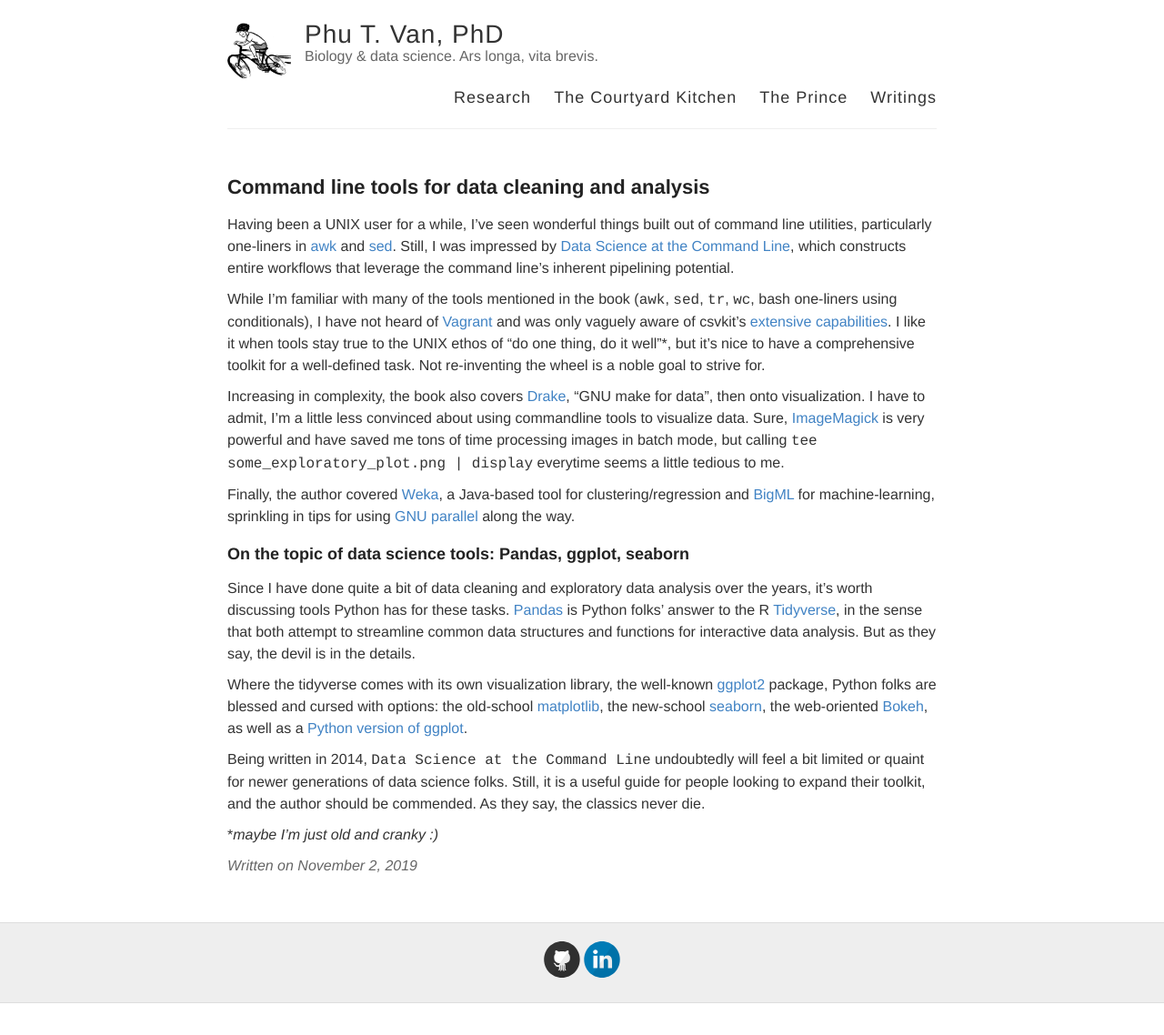
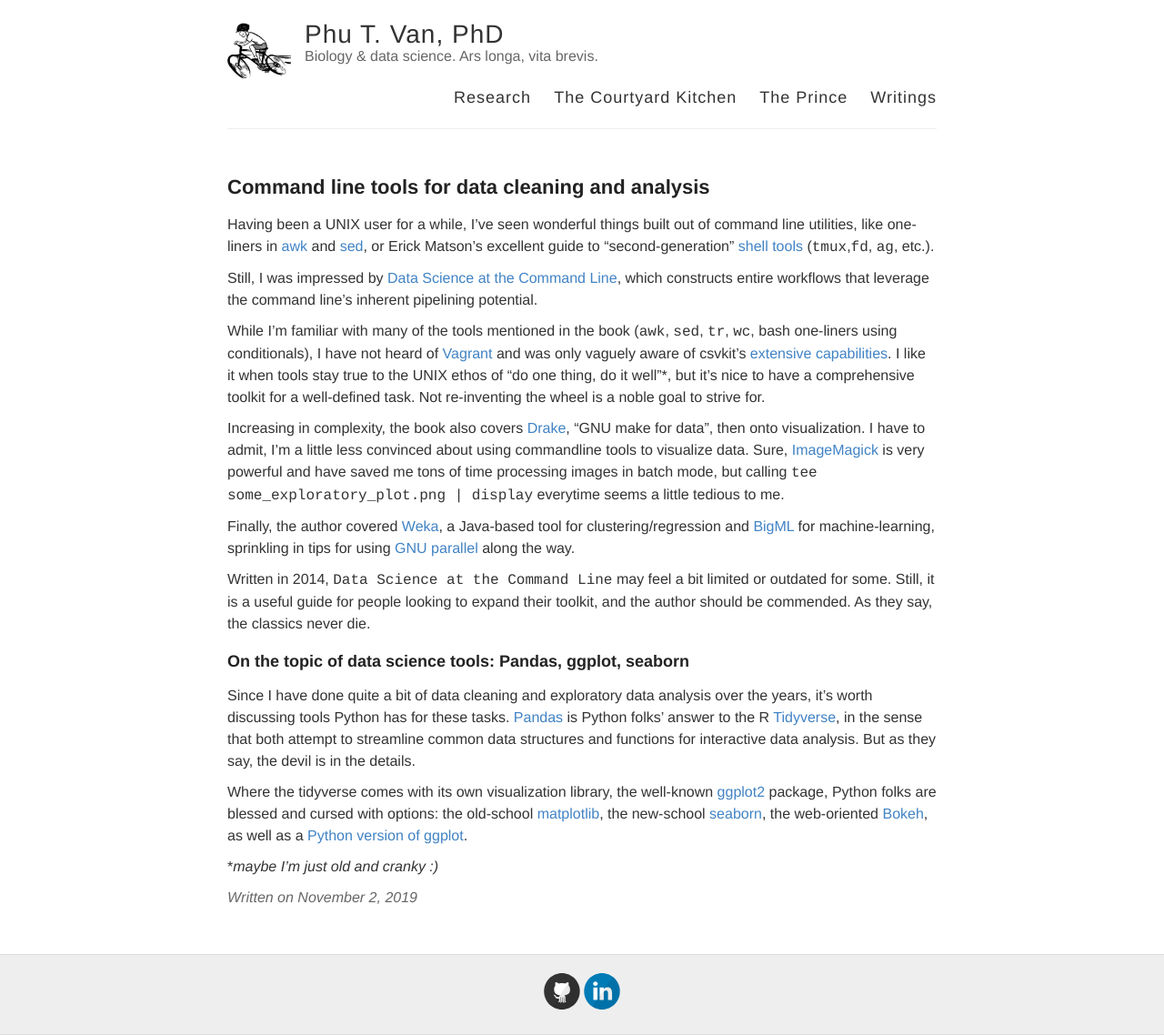
Before and after one commit to ptvan/ptvan.github.io, a Jekyll site: the page built from _posts/2019-11-02-command-line-tools.md, in a window 1280 px wide. Shown: the whole page at 91% size. Built offline with Jekyll 4.4.1, drawn with Linux system fonts in a browser that asks for light colours; before the commit the page ends 1103 px from its top, so only the background shows below that.

Commit message:
updated commandline tools blogpost

```diff
--- a/_posts/2019-11-02-command-line-tools.md
+++ b/_posts/2019-11-02-command-line-tools.md
@@ -3,7 +3,9 @@
 title: Command line tools for data cleaning and analysis
 ---
 
-Having been a UNIX user for a while, I've seen wonderful things built out of command line utilities, particularly one-liners in [awk](https://catonmat.net/awk-one-liners-explained-part-one) and [sed](https://catonmat.net/sed-one-liners-explained-part-one). Still, I was impressed by [Data Science at the Command Line](https://www.datascienceatthecommandline.com), which constructs entire workflows that leverage the command line's inherent pipelining potential.
+Having been a UNIX user for a while, I've seen wonderful things built out of command line utilities, like one-liners in [awk](https://catonmat.net/awk-one-liners-explained-part-one) and [sed](https://catonmat.net/sed-one-liners-explained-part-one), or Erick Matson's excellent guide to "second-generation" [shell tools](http://erick.matsen.org/2020/01/04/2nd-gen-interactive-shell.html) (`tmux`,`fd`, `ag`, etc.).
+
+Still, I was impressed by [Data Science at the Command Line](https://www.datascienceatthecommandline.com), which constructs entire workflows that leverage the command line's inherent pipelining potential.
 
 While I'm familiar with many of the tools mentioned in the book (`awk`, `sed`, `tr`, `wc`, bash one-liners using conditionals), I have not heard of [Vagrant](https://www.vagrantup.com/docs/cli/) and was only vaguely aware of csvkit's [extensive capabilities](https://source.opennews.org/articles/eleven-awesome-things-you-can-do-csvkit/). I like it when tools stay true to the UNIX ethos of "do one thing, do it well"*, but it's nice to have a comprehensive toolkit for a well-defined task. Not re-inventing the wheel is a noble goal to strive for.
 
@@ -11,12 +13,14 @@
 
 Finally, the author covered [Weka](https://www.cs.waikato.ac.nz/ml/weka/), a Java-based tool for clustering/regression and [BigML](https://bigml.com/) for machine-learning, sprinkling in tips for using [GNU parallel](https://www.gnu.org/software/parallel/) along the way.
 
+Written in 2014, `Data Science at the Command Line` may feel a bit limited or outdated for some. Still, it is a useful guide for people looking to expand their toolkit, and the author should be commended. As they say, the classics never die.
+
 ### On the topic of data science tools: Pandas, ggplot, seaborn
 
 Since I have done quite a bit of data cleaning and exploratory data analysis over the years, it's worth discussing tools Python has for these tasks. [Pandas](https://pandas.pydata.org/) is Python folks' answer to the R [Tidyverse](https://www.tidyverse.org/), in the sense that both attempt to streamline common data structures and functions for interactive data analysis. But as they say, the devil is in the details.
 
 Where the tidyverse comes with its own visualization library, the well-known [ggplot2](https://ggplot2.tidyverse.org/) package, Python folks are blessed and cursed with options: the old-school [matplotlib](https://matplotlib.org/), the new-school [seaborn](https://seaborn.pydata.org/), the web-oriented [Bokeh](https://docs.bokeh.org/en/latest), as well as a [Python version of ggplot](http://ggplot.yhathq.com/).
 
-Being written in 2014, `Data Science at the Command Line` undoubtedly will feel a bit limited or quaint for newer generations of data science folks. Still, it is a useful guide for people looking to expand their toolkit, and the author should be commended. As they say, the classics never die.
+
 
 *_maybe I'm just old and cranky :)_
```
